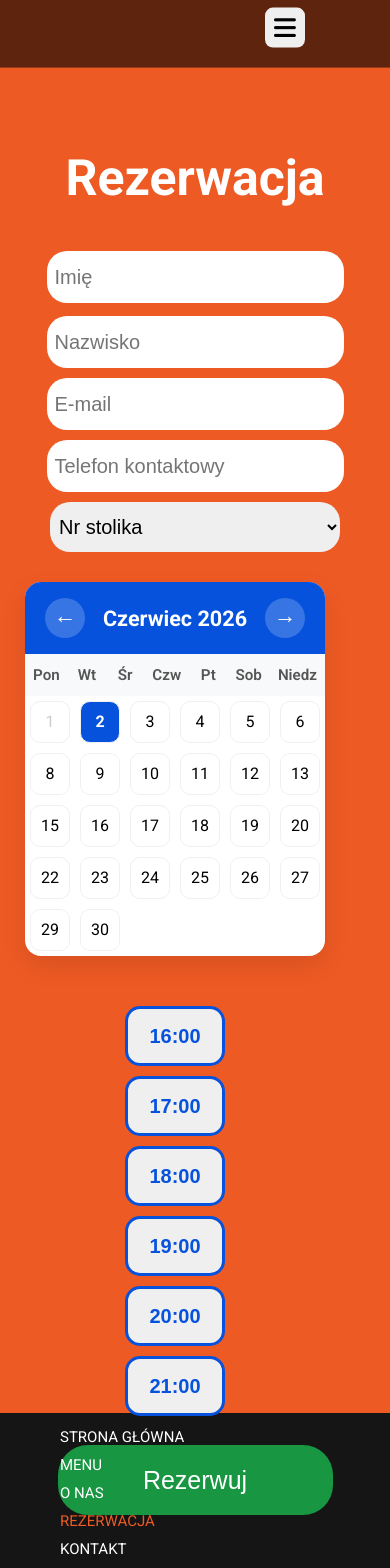
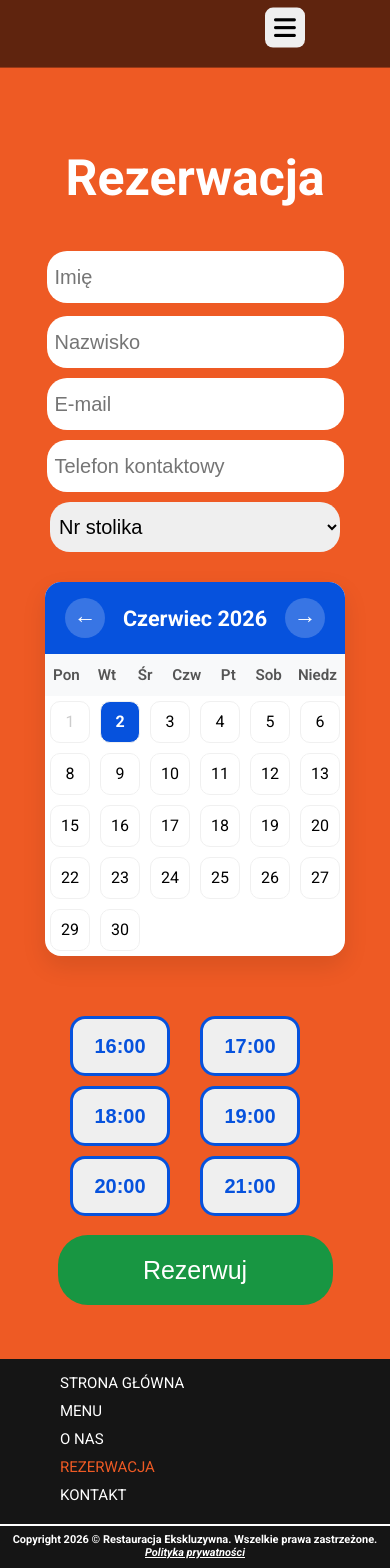
Before and after one commit to krystianblasiak/project-restauracja-ekskluzywna, a React (Create React App) app: page /rezerwacja in a window 390 px wide. Shown: the top 1568 px of the page. Built offline with nearby package versions, Linux system fonts and the light colour scheme.

Commit message:
Change components Booking, Calendar, Conainer.

```diff
--- a/src/components/Booking/Booking.js
+++ b/src/components/Booking/Booking.js
@@ -116,7 +116,9 @@ const Booking = () => {
                         </option>))}
                     </select>
                     <div className={styles.wrapper}>
-                        <Calendar />
+                        <div className={styles.wrap2}>
+                            <Calendar />
+                        </div>
                         <div className={styles.box}>
                             <div className={styles.box1}>
                                 {availableTime.map(t => <button key={t.id} type="button" className={`${styles.btn1} ${!t.available ? styles.isActive : ''} ${t.id === Number(selectedTime) ? styles.isClick : ''}`} disabled={!t.available} onClick={(e) => {e.preventDefault(); handleTimeClick(t.time, t.id)}}>{t.time}</button>)}
--- a/src/components/Booking/Booking.module.scss
+++ b/src/components/Booking/Booking.module.scss
@@ -3,8 +3,8 @@
 .booking {
     background-color: $color-two;
     margin-top: -43px;
-    margin-bottom: -20px;
-    height: 120vh;
+    height: auto;
+    padding-bottom: 1rem;
 
     .h2 {
         font-size: 50px;
@@ -46,17 +46,31 @@
         .wrapper {
             display: flex;
             flex-direction: row;
-            margin: auto 175px;
+            max-width: 100vw;
+            justify-content: center;
+            .wrap2 {
+                flex: 50%;
+                max-width: 50vw;
+                margin-left: 10%;
+                display: flex;
+                justify-content: center;
+            }
             .box {
                 flex: 50%;
+                max-width: 50vw;
                 margin-top: 30px;
-
+                margin-right: 10%;
                 .box1 {
+                    display: flex;
+                    flex-direction: row;
+                    flex-wrap: wrap;
 
                     .btn1 {
+                        flex: auto;
                         margin: 10px;
                         margin-top: 0;
                         width: 100px;
+                        max-width: 100px;
                         height: 60px;
                         border-radius: 15px;
                         border: 3px solid #0652DD;
@@ -115,7 +129,6 @@
 
 @media (min-width: 493px) and (max-width: 767px) {
     .booking {
-        height: 130vh;
 
         .form {
             .input1 {
@@ -142,6 +155,28 @@
                 margin-bottom: 10px;
                 font-size: 20px;
             }
+            .wrapper{
+                flex-direction: column;
+                .wrap2 {
+                    flex: 100%;
+                    max-width: 100vw;
+                    margin: 0;
+                    display: flex;
+                    justify-content: center;
+                }
+                .box {
+                    flex: 100%;
+                    max-width: 100vw;
+                    .box1 {
+                        flex-direction: row;
+                        justify-content: center;
+                        .btn1 {
+                            max-width: 100px;
+                        }
+                    }
+                }
+
+            }
 
             .btn {
                 background-color: #189642;
@@ -164,7 +199,6 @@
 
 @media (max-width: 492px) {
     .booking {
-        height: 170vh;
 
         .form {
             .input1 {
@@ -209,21 +243,34 @@
 
             .wrapper {
                 display: flex;
-                flex-direction: row;
+                flex-direction: column;
                 flex-wrap: wrap;
-                margin: auto 175px;
+                height: auto;
+                max-width: 100vw;
+                .wrap2 {
+                    flex: 100%;
+                    max-width: 100vw;
+                    margin: 0;
+                    display: flex;
+                    justify-content: center;
+                }
                 .box {
-                    flex: 50%;
-                    margin-top: 30px;
+                    flex: 100%;
+                    width: 300px;
+                    .box1 {
+                        display: flex;
+                        flex-direction: row;
+                        flex-wrap: wrap;
+                        min-width: 300px;
+                        justify-content: center;
+                        margin-left: 1.5rem;
+                        .btn1 {
+                            margin: 0;
+                            margin-left: 30px;
+                            margin-top: 10px;
 
-                    .box1 {
-
-                        .btn1 {
-                            margin: 10px;
-                            margin-top: 0;
-                            margin-left: -70px;
-                            width: 100px;
-                            height: 60px;
+                            width: 100px !important;
+                            height: 60px !important;
                             border-radius: 15px;
                             border: 3px solid #0652DD;
                             color: #0652DD;
@@ -279,3 +326,133 @@
 
     }
 }
+
+@media (max-width: 400px) {
+    .booking {
+
+        .form {
+            .input1 {
+                width: 290px;
+                margin: 3px;
+                height: 50px;
+                border-radius: 20px;
+                border: none;
+                padding-left: 5px;
+                margin-bottom: 10px;
+                font-size: 20px;
+            }
+
+            .input1::placeholder, .input::placeholder {
+                padding-left: 3px;
+            }
+
+            .input, .input2 {
+                width: 290px;
+                height: 50px;
+                border-radius: 20px;
+                border: none;
+                padding-left: 5px;
+                margin-bottom: 10px;
+                font-size: 20px;
+            }
+
+            .btn {
+                background-color: #189642;
+                border: none;
+                color: #fff;
+                width: 275px;
+                height: 70px;
+                font-size: 25px;
+                border-radius: 30px;
+            }
+
+            .btn:hover {
+                background-color: #009432;
+                cursor: pointer;
+            }
+
+            .wrapper {
+                display: flex;
+                flex-direction: column;
+                flex-wrap: wrap;
+                height: auto;
+                max-width: 100vw;
+                .wrap2 {
+                    flex: 100%;
+                    max-width: 100vw;
+                    margin: 0;
+                    display: flex;
+                    justify-content: center;
+                }
+                .box {
+                    flex: 100%;
+                    width: 300px;
+                    .box1 {
+                        display: flex;
+                        flex-direction: row;
+                        flex-wrap: wrap;
+                        min-width: 300px;
+                        justify-content: center;
+                        margin-left: 0rem;
+                        .btn1 {
+                            margin: 0;
+                            margin-left: 30px;
+                            margin-top: 10px;
+
+                            width: 100px !important;
+                            height: 60px !important;
+                            border-radius: 15px;
+                            border: 3px solid #0652DD;
+                            color: #0652DD;
+                            font-size: 20px;
+                            font-weight: bold;
+                        }
+
+                        .btn1:hover {
+                            color: #fff;
+                            background-color: #0652DD;
+                            cursor: pointer;
+                            transform: scale(1.1);
+                        }
+
+                        .isActive {
+                            border: 3px solid #6e95da;
+                            background-color: #d8d8d8;
+                            color: #6e95da;
+                        }
+
+                        .isActive:hover {
+                            transform: scale(1);
+                            background-color: #d8d8d8;
+                            cursor:no-drop;
+                            color: #6e95da;
+                        }
+
+                        .isClick {
+                            transform: scale(1.1);
+                            background-color: #0652DD;
+                            color: #fff;
+                        }
+                    }
+                }
+            }
+
+
+            .btn {
+                background-color: #189642;
+                border: none;
+                color: #fff;
+                width: 275px;
+                height: 70px;
+                font-size: 25px;
+                border-radius: 30px;
+            }
+
+            .btn:hover {
+                background-color: #009432;
+                cursor: pointer;
+            }
+        }
+
+    }
+}
--- a/src/components/Calendar/Calendar.module.scss
+++ b/src/components/Calendar/Calendar.module.scss
@@ -121,14 +121,74 @@
         }
     }
 }
-
-@media (min-width: 493px) and (max-width: 767px) {
+@media (min-width: 701px) and (max-width: 767px) {
     .calendarContainer {
         max-width: 550px;
         min-width: 300px;
         max-height: 420px;
         margin: 20px auto;
-        margin-left: -150px;
+        background: white;
+        border-radius: 16px;
+        box-shadow: 0 10px 25px rgba(0, 0, 0, 0.1);
+        overflow: hidden;
+
+        .calendarHeader {
+            display: flex;
+            align-items: center;
+            justify-content: space-between;
+            padding: 16px 20px;
+            background: #0652DD;
+            color: white;
+
+            .monthTitle {
+                margin: 0;
+                font-size: 1.35rem;
+                text-transform: capitalize;
+            }
+
+            .navBtn {
+                background: rgba(255,255,255,0.2);
+                padding-bottom: 5px;
+                border: none;
+                color: white;
+                width: 40px;
+                height: 40px;
+                border-radius: 50%;
+                font-size: 1.4rem;
+                cursor: pointer;
+            }
+
+            .navBtn:hover {
+                transform: scale(1.1);
+            }
+        }
+
+        .weekdays {
+            display: grid;
+            grid-template-columns: repeat(7, 1fr);
+            background: #f8f9fa;
+            font-weight: 600;
+            color: #555;
+
+            .weekday {
+                padding: 12px 8px;
+                text-align: center;
+                font-size: 0.95rem;
+            }
+        }
+
+        .datesGrid {
+            display: grid;
+            grid-template-columns: repeat(7, 1fr);
+        }
+    }
+}
+@media (min-width: 493px) and (max-width: 700px) {
+    .calendarContainer {
+        max-width: 550px;
+        min-width: 300px;
+        max-height: 420px;
+        margin: 20px auto;
         background: white;
         border-radius: 16px;
         box-shadow: 0 10px 25px rgba(0, 0, 0, 0.1);
@@ -192,7 +252,6 @@
         min-width: 300px;
         max-height: 420px;
         margin: 20px auto;
-        margin-left: -170px;
         background: white;
         border-radius: 16px;
         box-shadow: 0 10px 25px rgba(0, 0, 0, 0.1);
@@ -249,3 +308,65 @@
         }
     }
 }
+@media (max-width: 400px) {
+    .calendarContainer {
+        max-width: 300px;
+        min-width: 300px;
+        max-height: 420px;
+        margin: 20px auto;
+        background: white;
+        border-radius: 16px;
+        box-shadow: 0 10px 25px rgba(0, 0, 0, 0.1);
+        overflow: hidden;
+
+        .calendarHeader {
+            display: flex;
+            align-items: center;
+            justify-content: space-between;
+            padding: 16px 20px;
+            background: #0652DD;
+            color: white;
+
+            .monthTitle {
+                margin: 0;
+                font-size: 1.35rem;
+                text-transform: capitalize;
+            }
+
+            .navBtn {
+                background: rgba(255,255,255,0.2);
+                padding-bottom: 5px;
+                border: none;
+                color: white;
+                width: 40px;
+                height: 40px;
+                border-radius: 50%;
+                font-size: 1.4rem;
+                cursor: pointer;
+            }
+
+            .navBtn:hover {
+                transform: scale(1.1);
+            }
+        }
+
+        .weekdays {
+            display: grid;
+            grid-template-columns: repeat(7, 1fr);
+            background: #f8f9fa;
+            font-weight: 600;
+            color: #555;
+
+            .weekday {
+                padding: 12px 8px;
+                text-align: center;
+                font-size: 0.95rem;
+            }
+        }
+
+        .datesGrid {
+            display: grid;
+            grid-template-columns: repeat(7, 1fr);
+        }
+    }
+}
--- a/src/components/Container/Container.module.scss
+++ b/src/components/Container/Container.module.scss
@@ -6,7 +6,7 @@
 
 @media (min-width: 768px) and (max-width: 1280px){
     .container {
-        max-width: 1200px;
+        max-width: 700px;
     }
 }
 
@@ -15,3 +15,9 @@
         max-width: 550px;
     }
 }
+
+@media (max-width: 492px){
+    .container {
+        max-width: 400px;
+    }
+}
```
